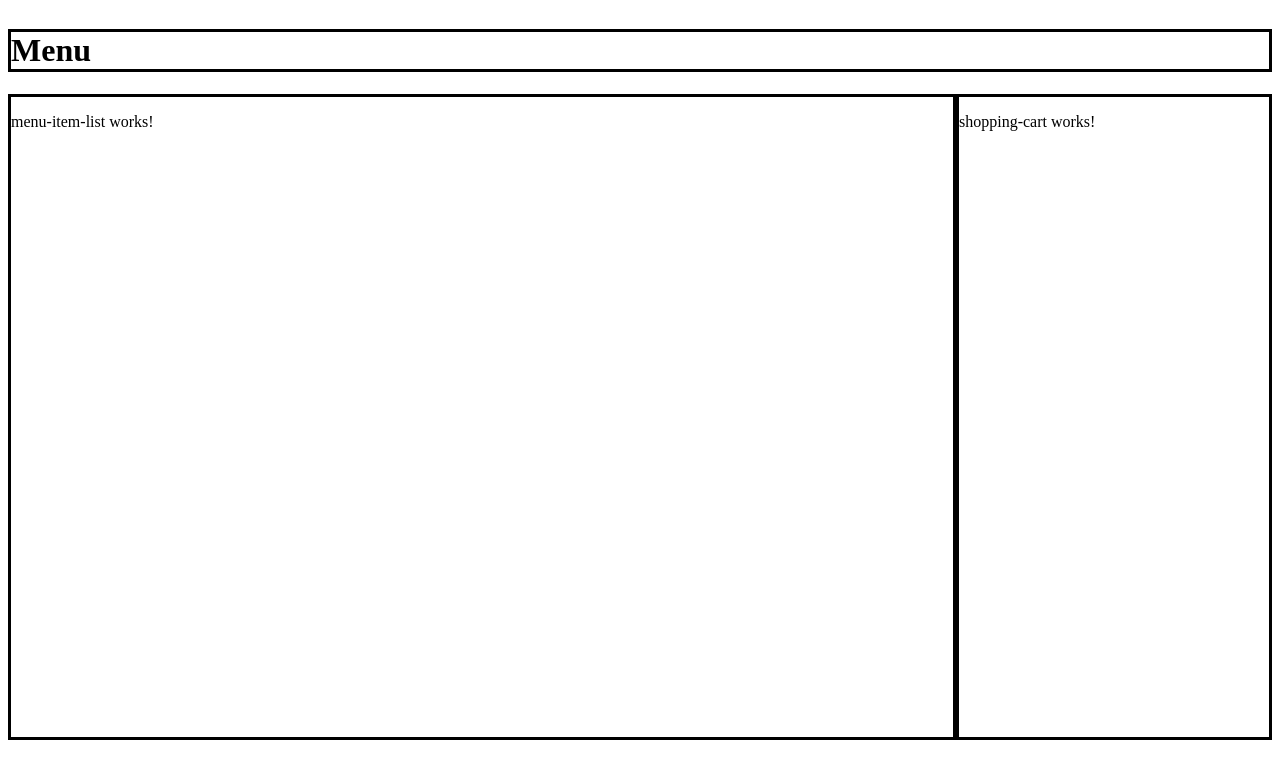
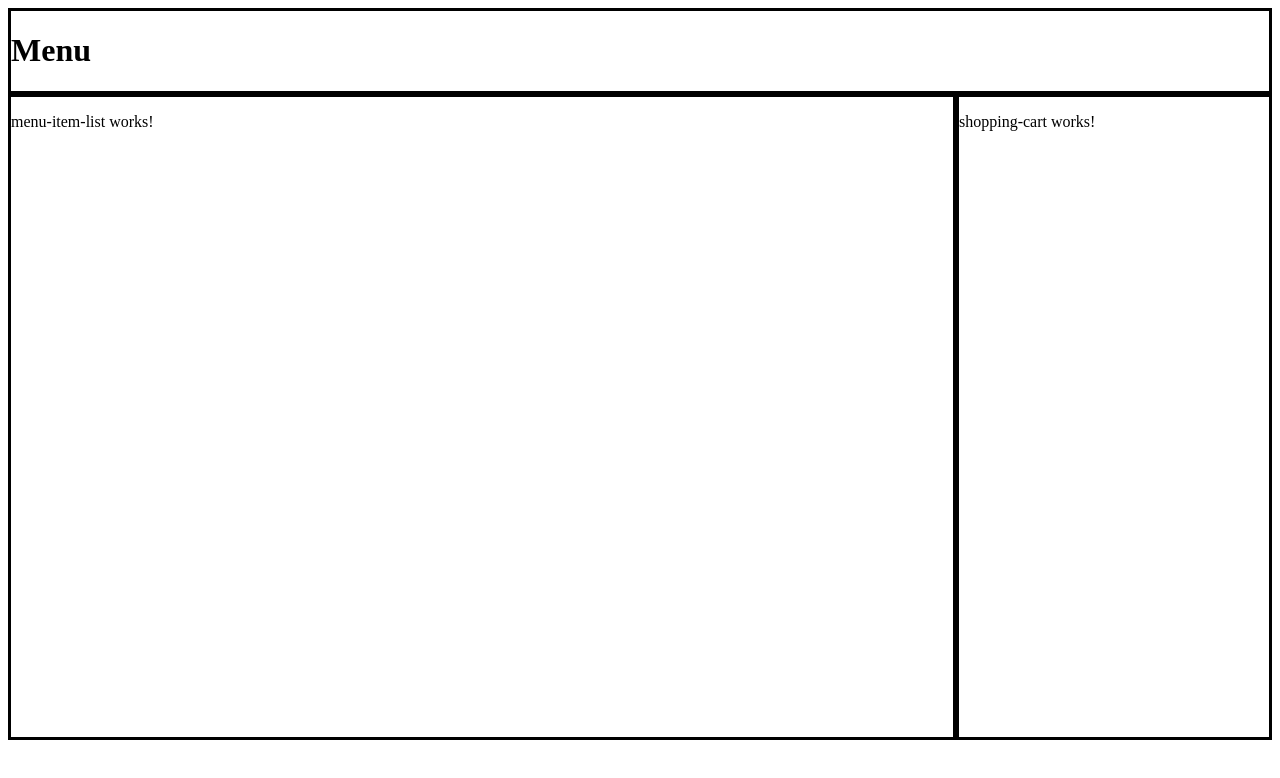
Before and after one commit to FreezyCGI/GuestViewFreebi, an Angular app: page / in a window 1280 px wide. Shown: the top 778 px of the page. Built offline with nearby package versions, Linux system fonts and the light colour scheme.

Commit message:
created navbar component (top menu)

```diff
--- a/src/app/app.module.ts
+++ b/src/app/app.module.ts
@@ -6,6 +6,7 @@ import { MenuComponent } from './menu/menu.component';
 import { MenuItemComponent } from './menu-item/menu-item.component';
 import { MenuItemListComponent } from './menu-item-list/menu-item-list.component';
 import { ShoppingCartComponent } from './shopping-cart/shopping-cart.component';
+import { NavBarComponent } from './nav-bar/nav-bar.component';
 
 @NgModule({
   declarations: [
@@ -13,7 +14,8 @@ import { ShoppingCartComponent } from './shopping-cart/shopping-cart.component';
     MenuComponent,
     MenuItemComponent,
     MenuItemListComponent,
-    ShoppingCartComponent
+    ShoppingCartComponent,
+    NavBarComponent
   ],
   imports: [
     BrowserModule
--- a/src/app/menu/menu.component.html
+++ b/src/app/menu/menu.component.html
@@ -1,8 +1,6 @@
 <div class="mainContainer">
 
-    <h1 class="navBarTop">Menu</h1>
-
-
+    <app-nav-bar class="navBarTop">Menu</app-nav-bar>
 
     <app-menu-item-list class="menuList"></app-menu-item-list>
 
--- /dev/null
+++ b/src/app/nav-bar/nav-bar.component.html
@@ -0,0 +1 @@
+<h1>Menu</h1>
--- /dev/null
+++ b/src/app/nav-bar/nav-bar.component.ts
@@ -0,0 +1,15 @@
+import { Component, OnInit } from '@angular/core';
+
+@Component({
+  selector: 'app-nav-bar',
+  templateUrl: './nav-bar.component.html',
+  styleUrls: ['./nav-bar.component.css']
+})
+export class NavBarComponent implements OnInit {
+
+  constructor() { }
+
+  ngOnInit(): void {
+  }
+
+}
```
Also changed, not shown: src/app/nav-bar/nav-bar.component.css (added), 1 other file (tests, documents, lock files or other folders).
